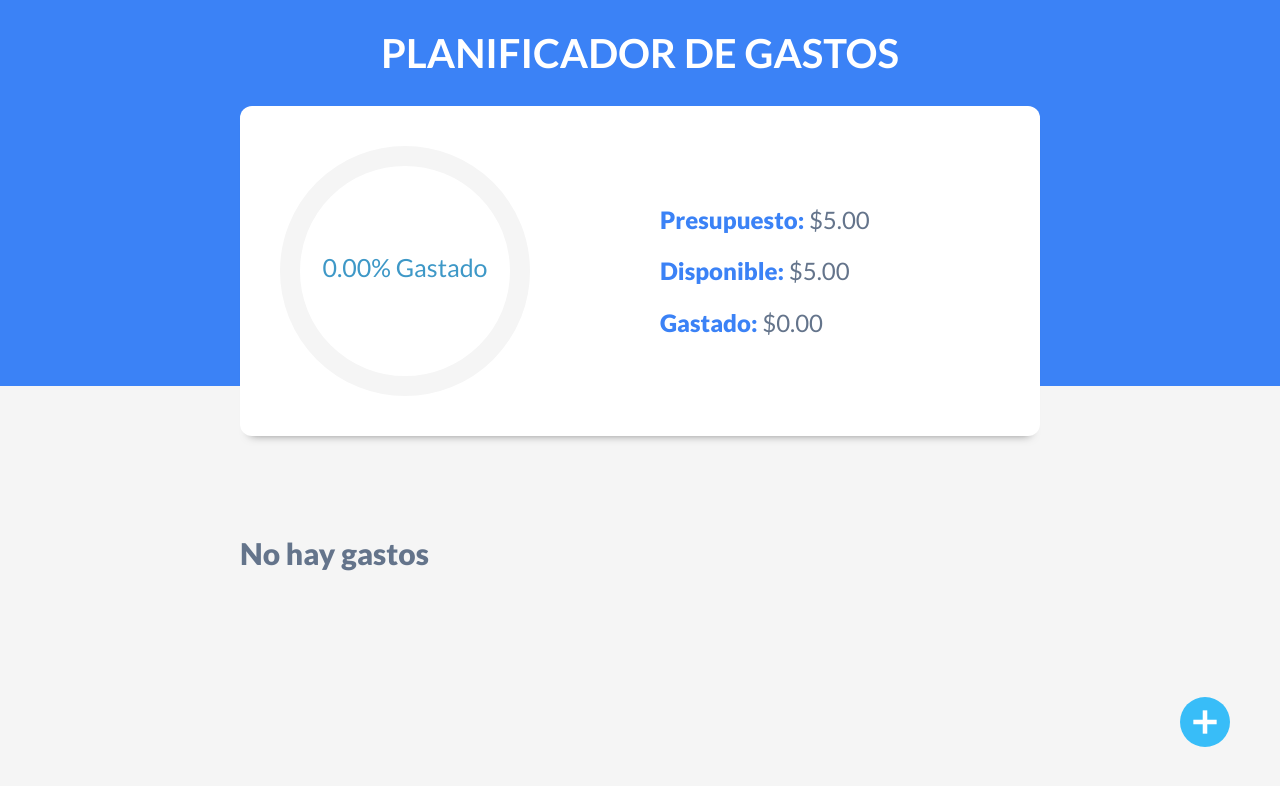
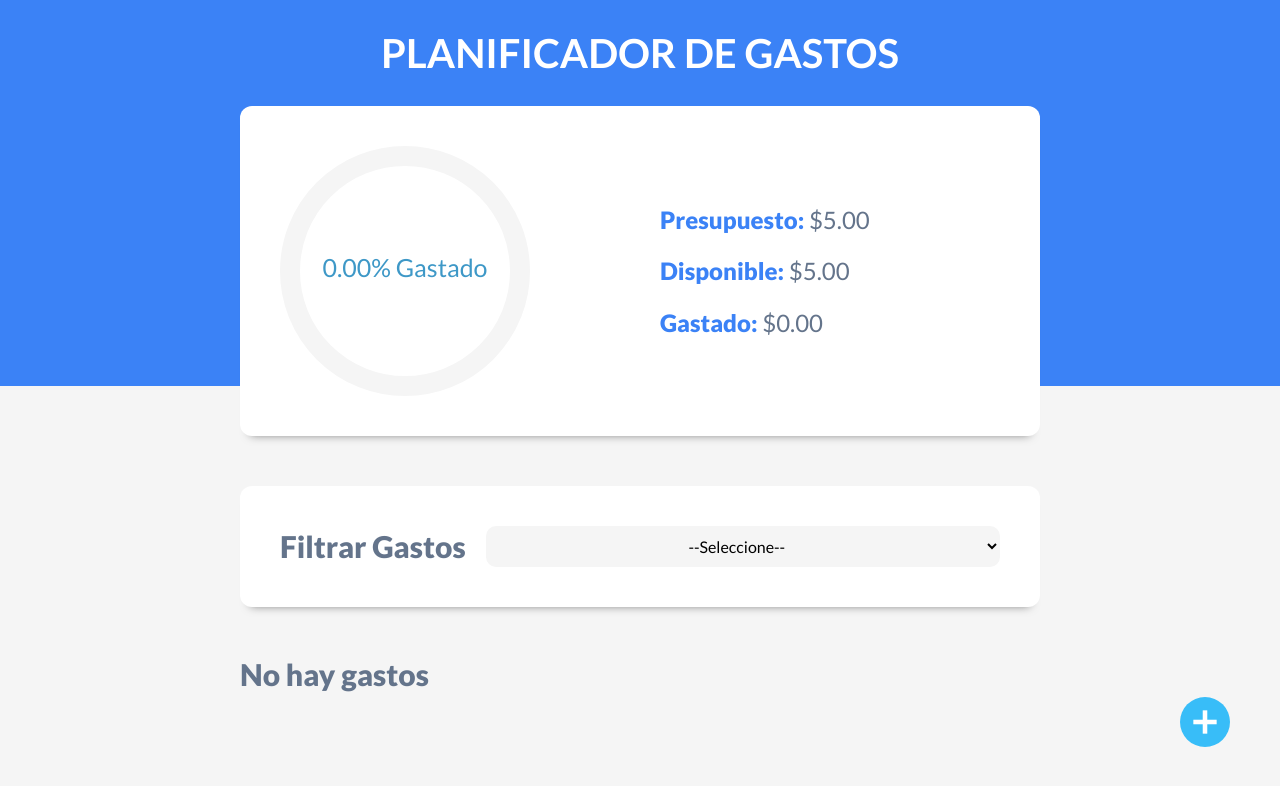
Before and after one commit to DamianC79/Control-de-Gastos, a React (Vite) app: page / in a window 1280 px wide. Both pictures are taken after typing "5" into the empty fields and a click on the input "Añadir". Shown: the top 786 px of the page. Built offline with nearby package versions, Linux system fonts and the light colour scheme.

Commit message:
colocando gastos filtrados en el state

```diff
--- a/src/App.jsx
+++ b/src/App.jsx
@@ -1,6 +1,7 @@
-import Header from "./components/Header"
 import { useState, useEffect } from "react"
 import { generarId } from './helpers'
+import Header from "./components/Header"
+import Filtros from "./components/Filtros"
 import ListadoGastos from "./components/ListadoGastos"
 import Modal from "./components/Modal";
 import IconoNuevoGasto from './img/nuevo-gasto.svg'
@@ -21,6 +22,9 @@ function App() {
 
   const [gastoEditar, setGastoEditar] = useState({})
 
+  const [filtro, setFiltro] = useState('')
+  const [gastosFiltrados, setGastosFiltrados] = useState([])
+
   useEffect( () => {
     if( Object.keys(gastoEditar).length > 0 ){
       setModal(true)
@@ -39,6 +43,12 @@ function App() {
     localStorage.setItem('gastos', JSON.stringify(gastos) ?? [])
   }, [gastos])
 
+  useEffect(() => {
+    if(filtro){
+      const gastosFiltrados = gastos.filter(gasto => gasto.categoria === filtro)
+      setGastosFiltrados(gastosFiltrados)
+    }
+  }, [filtro])
 
   useEffect( () => {
     const presupuestoLS = Number(localStorage.getItem('presupuesto')) ?? 0
@@ -92,6 +102,10 @@ function App() {
       {presupuestoValido && (
       <>
         <main>
+          <Filtros
+            filtro={filtro}
+            setFiltro={setFiltro}
+          />
           <ListadoGastos
             gastos={gastos}
             setGastoEditar={setGastoEditar}
--- /dev/null
+++ b/src/components/Filtros.jsx
@@ -0,0 +1,30 @@
+import {useState, useEffect} from 'react'
+
+const Filtros = ({filtro,setFiltro}) => {
+  return (
+    <div className="filtros sombra contenedor">
+        <form>
+            <div className="campo">
+                <label>Filtrar Gastos</label>
+                <select
+                    value={filtro}
+                    onChange={(e) => setFiltro(e.target.value)}
+                >
+                    <option value="">--Seleccione--</option>
+                    <option value="ahorro">Ahorro</option>
+                    <option value="luz">Luz</option>
+                    <option value="agua">Agua</option>
+                    <option value="gas">Gas</option>
+                    <option value="comida">Comida</option>
+                    <option value="varios">Varios</option>
+                    <option value="salud">Salud</option>
+                    <option value="subscripciones">Subscripciones</option>
+                    <option value="internet">Internet</option>
+                </select>
+            </div>
+        </form>
+    </div>
+  )
+}
+
+export default Filtros
--- a/src/components/Gasto.jsx
+++ b/src/components/Gasto.jsx
@@ -24,7 +24,7 @@ const diccionarioIconos = {
     salud : IconoSalud,
     comida : IconoComida,
     varios : IconoGastos,
-    internet : IconoOcio,
+    ocio : IconoOcio,
     subscripciones : IconoSuscripciones,
 }
 
--- a/src/components/Modal.jsx
+++ b/src/components/Modal.jsx
@@ -103,7 +103,7 @@ const Modal = ({setModal, animarModal, setAnimarModal, guardarGasto, gastoEditar
             <option value="varios">Varios</option>
             <option value="salud">Salud</option>
             <option value="subscripciones">Subscripciones</option>
-            <option value="internet">Internet</option>
+            <option value="ocio">Ocio</option>
           </select>
 
         </div>
```
